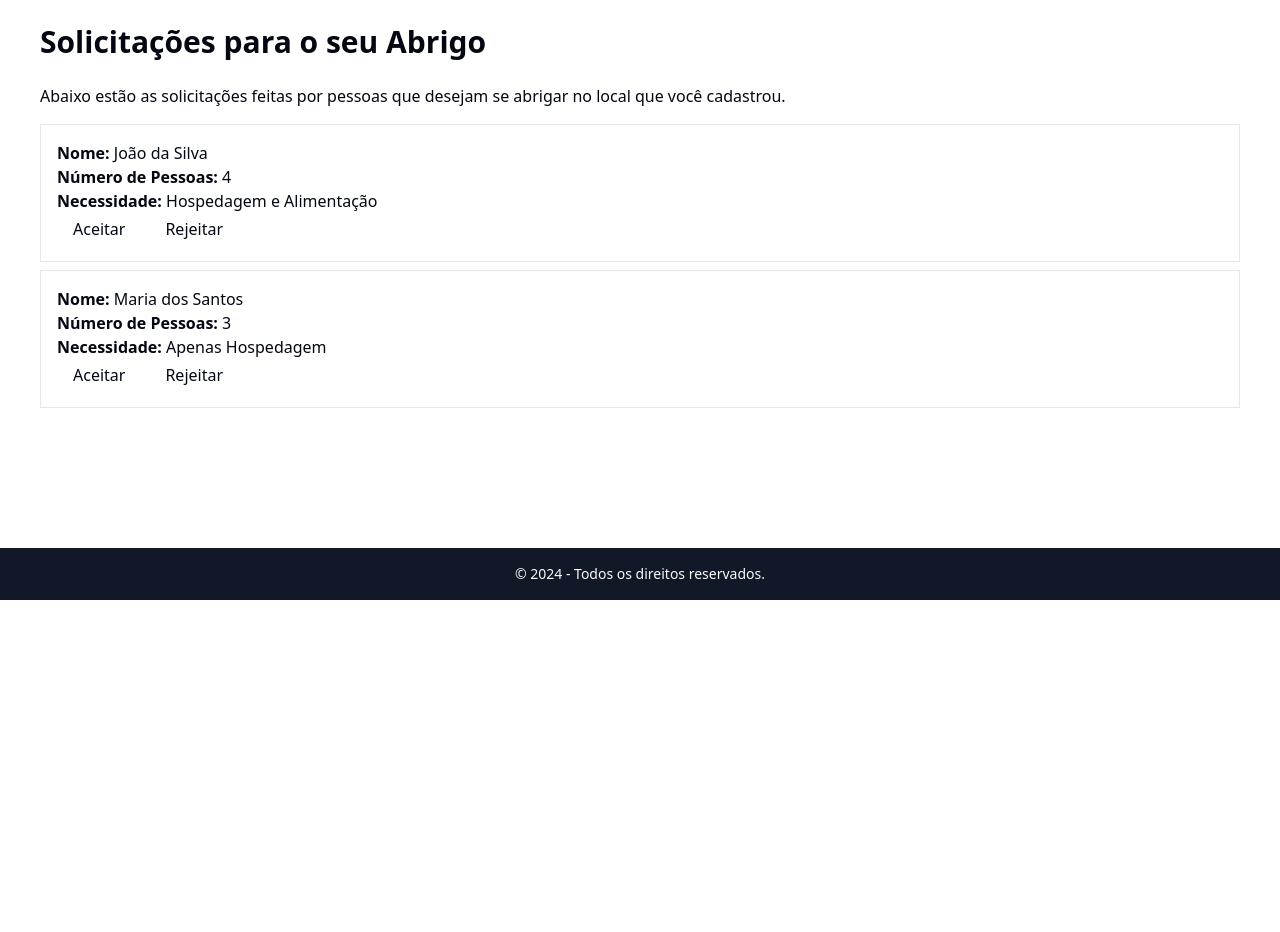
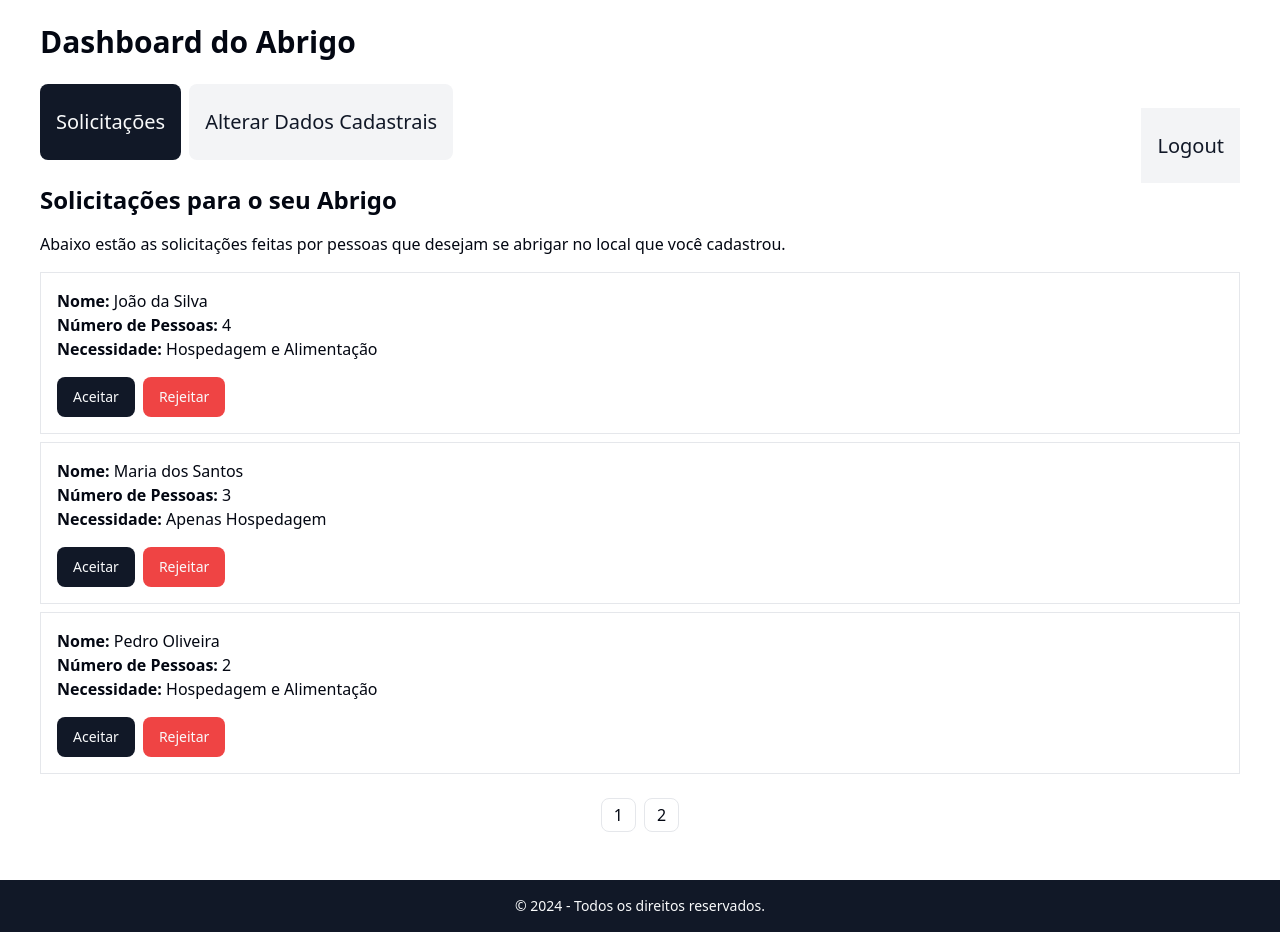
Before and after one commit to eddyoliveiram/charity-shelter-app, a Next.js app: page /dashboard in a window 1280 px wide. Shown: the part 200-1132 px from the top of the page. Before the commit the page ends 800 px from the top, so only its background shows below. Built offline with nearby package versions, Linux system fonts and the light colour scheme.

Commit message:
refactor: layout

```diff
--- a/app/components/layout/header.tsx
+++ b/app/components/layout/header.tsx
@@ -4,7 +4,7 @@ export default function Header() {
             <header className="bg-primary text-primary-foreground py-4 px-6">
                 <div className="container mx-auto flex justify-between items-center">
                     <h1 className="text-2xl font-bold">Portal Abrigo - Rio Grande do Sul</h1>
-                    <p className="text-sm">Conectando vítimas de enchentes a abrigos temporários.</p>
+                    <p className="text-sm">Conectando vítimas de enchentes a abrigos temporários durante o inverno.</p>
                 </div>
             </header>
             <img
--- a/app/dashboard/page.tsx
+++ b/app/dashboard/page.tsx
@@ -1,51 +1,163 @@
+"use client";
+import { useState } from "react";
+import { Button } from "@/app/components/ui/button";
+
 export default function ShelterDashboard() {
+    const [activeTab, setActiveTab] = useState('solicitacoes');
+
+    // Lista de solicitações simuladas
+    const solicitacoes = [
+        { nome: 'João da Silva', pessoas: 4, necessidade: 'Hospedagem e Alimentação' },
+        { nome: 'Maria dos Santos', pessoas: 3, necessidade: 'Apenas Hospedagem' },
+        { nome: 'Pedro Oliveira', pessoas: 2, necessidade: 'Hospedagem e Alimentação' },
+        { nome: 'Ana Pereira', pessoas: 5, necessidade: 'Apenas Hospedagem' },
+        { nome: 'Carlos Souza', pessoas: 6, necessidade: 'Hospedagem e Alimentação' },
+        { nome: 'Lucia Dias', pessoas: 3, necessidade: 'Apenas Hospedagem' },
+    ];
+
+    const [currentPage, setCurrentPage] = useState(1);
+    const solicitacoesPerPage = 3;
+
+    // Determina as solicitações da página atual
+    const indexOfLastSolicitacao = currentPage * solicitacoesPerPage;
+    const indexOfFirstSolicitacao = indexOfLastSolicitacao - solicitacoesPerPage;
+    const currentSolicitacoes = solicitacoes.slice(indexOfFirstSolicitacao, indexOfLastSolicitacao);
+
+    const paginate = (pageNumber) => setCurrentPage(pageNumber);
+
+    const pageNumbers = [];
+    for (let i = 1; i <= Math.ceil(solicitacoes.length / solicitacoesPerPage); i++) {
+        pageNumbers.push(i);
+    }
+
     return (
         <div className="container mx-auto py-12">
-            <h1 className="text-3xl font-bold mb-6">Solicitações para o seu Abrigo</h1>
+            <h1 className="text-3xl font-bold mb-6">Dashboard do Abrigo</h1>
+
+            <div className="relative mb-6">
+                <div className="">
+                    <button
+                        className={` text-xl py-6 px-4 mr-2 ${activeTab === 'solicitacoes' ? 'bg-primary text-primary-foreground' : 'bg-secondary text-secondary-foreground'}`}
+                        onClick={() => setActiveTab('solicitacoes')}
+                    >
+                        Solicitações
+                    </button>
+                    <button
+                        className={`text-xl py-6 px-4 ${activeTab === 'dados' ? 'bg-primary text-primary-foreground' : 'bg-secondary text-secondary-foreground'}`}
+                        onClick={() => setActiveTab('dados')}
+                    >
+                        Alterar Dados Cadastrais
+                    </button>
+                </div>
+
+                <div className="absolute bottom-0 right-0">
+                    <a href="/" className="text-xl py-6 px-4 bg-secondary text-secondary-foreground">
+                        Logout
+                    </a>
+                </div>
+            </div>
+
+            {/* Conteúdo da Aba de Solicitações */}
+            {activeTab === 'solicitacoes' && (
+                <div className="w-full">
+                <h2 className="text-2xl font-bold mb-4">Solicitações para o seu Abrigo</h2>
                     <p>Abaixo estão as solicitações feitas por pessoas que desejam se abrigar no local que você cadastrou.</p>
-
                     <ul className="mt-4">
-                {/* Simulação de solicitação para o abrigo */}
-                <li className="border p-4 mb-2">
+                        {currentSolicitacoes.map((solicitacao, index) => (
+                            <li key={index} className="border border-border p-4 mb-2 bg-card text-card-foreground">
                                 <div>
-                        <strong>Nome:</strong> João da Silva
+                                    <strong>Nome:</strong> {solicitacao.nome}
                                 </div>
                                 <div>
-                        <strong>Número de Pessoas:</strong> 4
+                                    <strong>Número de Pessoas:</strong> {solicitacao.pessoas}
                                 </div>
                                 <div>
-                        <strong>Necessidade:</strong> Hospedagem e Alimentação
+                                    <strong>Necessidade:</strong> {solicitacao.necessidade}
                                 </div>
-                    <div>
-                        <button className="bg-green-500 text-white py-1 px-4 mr-2 rounded">
+                                <div className="mt-4">
+                                    <Button className="bg-primary text-primary-foreground py-1 px-4 mr-2 rounded">
                                         Aceitar
-                        </button>
-                        <button className="bg-red-500 text-white py-1 px-4 rounded">
+                                    </Button>
+                                    <Button className="bg-destructive text-destructive-foreground py-1 px-4 rounded">
                                         Rejeitar
-                        </button>
+                                    </Button>
                                 </div>
                             </li>
+                        ))}
+                    </ul>
 
-                <li className="border p-4 mb-2">
-                    <div>
-                        <strong>Nome:</strong> Maria dos Santos
+                    {/* Paginação */}
+                    <div className="flex justify-center mt-6">
+                        {pageNumbers.map(number => (
+                            <button
+                                key={number}
+                                onClick={() => paginate(number)}
+                                className={`mx-1 px-3 py-1 border ${
+                                    currentPage === number ? 'bg-blue-500 text-white' : 'bg-white text-blue-500'
+                                }`}
+                            >
+                                {number}
+                            </button>
+                        ))}
                     </div>
-                    <div>
-                        <strong>Número de Pessoas:</strong> 3
                 </div>
-                    <div>
-                        <strong>Necessidade:</strong> Apenas Hospedagem
+            )}
+
+            {/* Conteúdo da Aba de Dados Cadastrais */}
+            {activeTab === 'dados' && (
+                <div className="w-full lg:w-1/2">
+                    <h2 className="text-2xl font-bold mb-4">Alterar Dados Cadastrais</h2>
+                    <form onSubmit={handleSubmit} className="space-y-4 mt-4">
+                        <div className="grid grid-cols-1 sm:grid-cols-2 gap-4">
+                            <div className="space-y-2">
+                                <label htmlFor="name">Nome</label>
+                                <input id="name" placeholder="Seu nome" className="w-full border border-input p-2 rounded"/>
                             </div>
-                    <div>
-                        <button className="bg-green-500 text-white py-1 px-4 mr-2 rounded">
-                            Aceitar
-                        </button>
-                        <button className="bg-red-500 text-white py-1 px-4 rounded">
-                            Rejeitar
-                        </button>
+                            <div className="space-y-2">
+                                <label htmlFor="email">Email</label>
+                                <input id="email" type="email" placeholder="seu@email.com" className="w-full border border-input p-2 rounded"/>
                             </div>
-                </li>
-            </ul>
+                        </div>
+                        <div className="grid grid-cols-1 sm:grid-cols-2 gap-4">
+                            <div className="space-y-2">
+                                <label htmlFor="phone">Telefone</label>
+                                <input id="phone" type="tel" placeholder="(00) 00000-0000" className="w-full border border-input p-2 rounded"/>
+                            </div>
+                            <div className="space-y-2">
+                                <label htmlFor="password">Senha</label>
+                                <input id="password" type="password" placeholder="Sua senha" className="w-full border border-input p-2 rounded"/>
+                            </div>
+                        </div>
+                        <div className="grid grid-cols-1 sm:grid-cols-2 gap-4">
+                            <div className="space-y-2">
+                                <label htmlFor="capacity">Capacidade</label>
+                                <input id="capacity" type="number" placeholder="Número máximo de pessoas" className="w-full border border-input p-2 rounded"/>
+                            </div>
+                            <div className="space-y-2">
+                                <label htmlFor="food">Tipo de Suporte</label>
+                                <select id="food" className="w-full border border-input p-2 rounded">
+                                    <option value="apenas-hospedagem">Apenas Hospedagem</option>
+                                    <option value="hospedagem-alimentacao">Hospedagem e Alimentação</option>
+                                </select>
+                            </div>
+                        </div>
+                        <div className="space-y-2">
+                            <label htmlFor="description">Descrição</label>
+                            <textarea id="description" rows={3} placeholder="Informações adicionais sobre seu abrigo" className="w-full border border-input p-2 rounded"></textarea>
+                        </div>
+
+                        <Button type="submit" className="w-full bg-primary text-primary-foreground">
+                            Salvar
+                        </Button>
+                    </form>
+                </div>
+            )}
         </div>
     );
 }
+
+// Função de envio (exemplo de implementação)
+function handleSubmit(event) {
+    event.preventDefault();
+    // lógica para lidar com o envio do formulário
+}
--- a/app/globals.css
+++ b/app/globals.css
@@ -66,4 +66,18 @@
   body {
     @apply bg-background text-foreground;
   }
+  button {
+    border-radius: var(--radius);
+  }
+  .custom-text {
+    color: var(--foreground); /* Cor do texto */
+    font-size: 1.25rem; /* Tamanho da fonte */
+    text-align: left; /* Alinhar texto à esquerda */
+    max-width: calc(100% - 100px); /* Ajuste a largura máxima para acomodar a imagem */
+  }
+  .image-height {
+    height: 100px; /* Defina a altura da imagem conforme necessário */
+    width: auto; /* Mantém a proporção da imagem */
+    object-fit: cover; /* Ajusta a imagem para cobrir o container */
+  }
 }
--- a/app/shelters/available/page.tsx
+++ b/app/shelters/available/page.tsx
@@ -4,9 +4,20 @@ import ShelterListWithPagination from "@/app/components/shelters/ShelterListWith
 export default function AvailableShelters() {
     return (
         <div className="container mx-auto py-12">
-            <h1 className="text-3xl font-bold mb-6">Abrigos Disponíveis</h1>
-            <p>Abaixo estão os abrigos temporários disponíveis para você.</p>
-            <ShelterListWithPagination /> {/* Exibe os abrigos em forma de cartões */}
+
+            <div className="relative mb-10">
+                <div className="">
+                    <h1 className="text-3xl font-bold ">Abrigos Disponíveis</h1>
+                    <p>Abaixo estão os abrigos temporários disponíveis para você.</p>
+                </div>
+
+                <div className="absolute bottom-0 right-0">
+                    <a href="/" className="text-xl py-6 px-4 bg-secondary text-secondary-foreground">
+                        Logout
+                    </a>
+                </div>
+            </div>
+            <ShelterListWithPagination/>
         </div>
     );
 }
```
Also changed, not shown: app/components/shelters/ShelterListWithPagination.tsx (+16 -14 lines), app/page.tsx (+19 -1 lines). Lines whose indentation alone changed are shown as unchanged.
